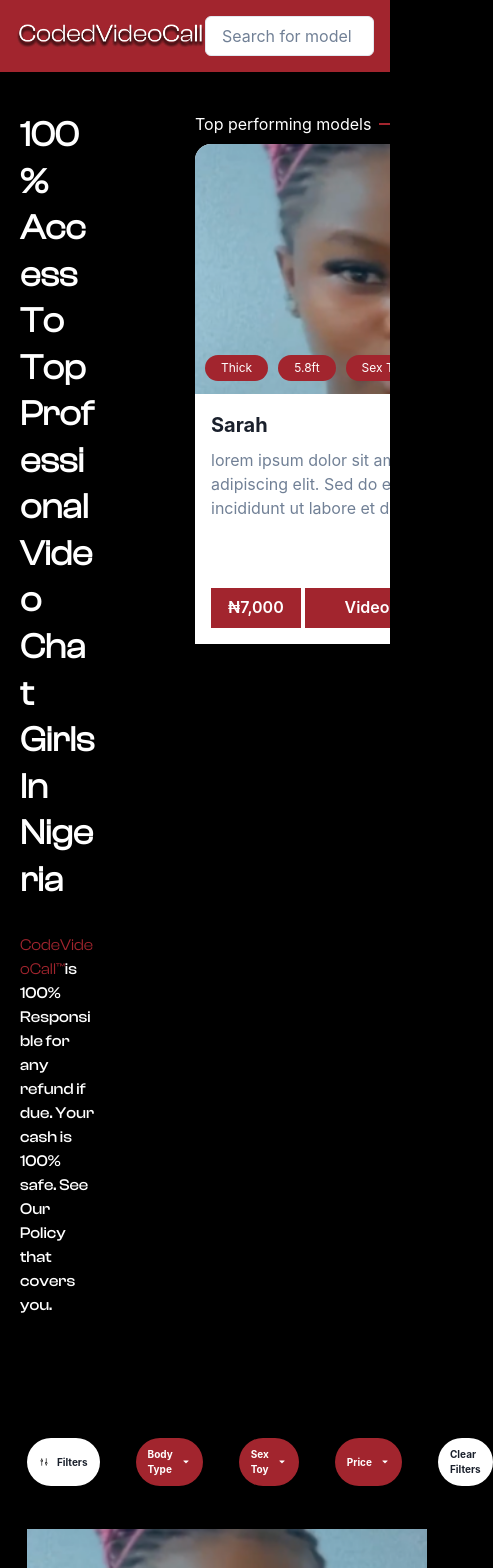
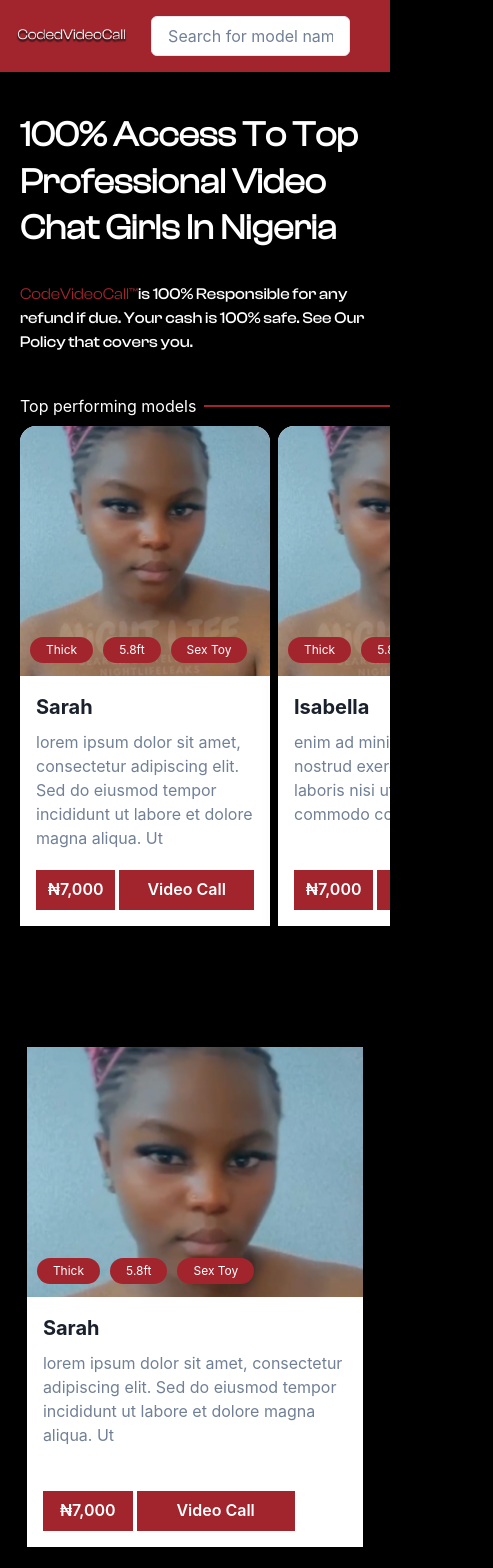
Before and after one commit to codiejay/poki-scrapie, a Next.js app: page / in a window 390 px wide. Shown: the top 1568 px of the page, 493 px wide, since content can reach past the window. Built offline with nearby package versions, Linux system fonts and the light colour scheme.

Commit message:
responsive styling
mobile homepage

```diff
--- a/src/Components/Global/Header.js
+++ b/src/Components/Global/Header.js
@@ -3,10 +3,10 @@ import Search from "../Search";
 
 export const Header = () => {
   return (
-    <Flex w="100%" bg="primary" p="4" justifyContent={"space-between"}>
+    <Flex w="100%" bg="primary" p="4" gap={{ base: 6, md: 0 }} justifyContent={"space-between"}>
       {/* <Img src="/cvcLogo.png" alt="logo" mt="1" /> */}
       <Box
-        w="400px"
+        w={{ base: "200px", sm: '300px', md: "400px" }}
         h="40px"
         bg="url('/cvcLogo.png') center/contain no-repeat"
       />
--- a/src/Components/Global/WelcomeSection.js
+++ b/src/Components/Global/WelcomeSection.js
@@ -4,12 +4,12 @@ import ModelCard from "../ModelCard";
 
 export const WelcomeSection = () => {
   return (
-    <Flex mt={10}>
-      <VStack w="50%" alignItems={"flex-start"} gap={30} px={5}>
-        <Heading w="50%" color="white" fontFamily="Clashreg" fontSize={"35px"}>
+    <Flex mt={10} flexDir={{base: 'column', md: 'row'}} gap={{base: 10, md: 0}}>
+      <VStack w={{base: 'full', md: '50%'}} alignItems={"flex-start"} gap={30} px={5}>
+        <Heading w={{base: 'full', md: '50%'}} color="white" fontFamily="Clashreg" fontSize={"35px"}>
           100% Access To Top Professional Video Chat Girls In Nigeria
         </Heading>
-        <Text w="50%" color="white" fontFamily="Clashmid" fontSize={"1rem"}>
+        <Text w={{base: 'full', md: '50%'}} color="white" fontFamily="Clashmid" fontSize={"1rem"}>
           <Text as={"span"} color={"primary"} fontFamily="Clashreg">
             CodeVideoCall™
           </Text>
@@ -17,7 +17,7 @@ export const WelcomeSection = () => {
           Our Policy that covers you.
         </Text>
       </VStack>
-      <VStack w="50%">
+      <VStack w={{base: 'full', md: '50%'}} pl={{base: 5, md: 0}}>
         <HStack w={"100%"}>
           <Text color="white" flexShrink={0}>
             Top performing models
@@ -45,7 +45,7 @@ export const WelcomeSection = () => {
               img={model.cvcIMG}
               bio={model.bio}
               tags={model.tags}
-              w="400px"
+              w={{base: "250px", md: "400px"}}
               h="500px"
               key={key}
             />
--- a/src/Components/Global/modelSection.js
+++ b/src/Components/Global/modelSection.js
@@ -14,7 +14,7 @@ const ModelSection = () => {
         justifyContent={"flex-start"}
         alignItems={"flex-start"}
       >
-        <Flex gap={"2.25rem"}>
+        <Flex gap={"2.25rem"} display={{base: "none", md: "flex"}}>
           <Box
             display={"flex"}
             alignItems={"center"}
@@ -104,6 +104,7 @@ const ModelSection = () => {
           gap={"4.5rem"}
           flexWrap={"wrap"}
           gridTemplateColumns={"repeat(4, 1fr)"}
+          justifyContent={{ base: "center", lg: "flex-start" }}
         >
           {Models.map((model, key) => (
             <ModelCard
@@ -111,7 +112,7 @@ const ModelSection = () => {
               img={model.cvcIMG}
               bio={model.bio}
               tags={model.tags}
-              w="400px"
+              w={{base: "100%", md: "400px"}}
               h="500px"
               borderTopRadius={1}
               key={key}
--- a/src/Components/Search/index.js
+++ b/src/Components/Search/index.js
@@ -2,7 +2,7 @@ import { Input, InputGroup } from '@chakra-ui/react';
 import { forwardRef } from 'react';
 
 const Search = forwardRef((props, ref) => (
-  <InputGroup maxW={'400px'}>
+  <InputGroup maxW={'400px'} fontSize={{base: '0.75rem', md: '1rem'}}>
     <Input ref={ref} {...props} bg={'white'} placeholder='Search for model name' fontSize={'1rem'}/>
   </InputGroup>
 ));
```
Also changed, not shown: src/app/globals.css (+3 -15 lines), src/app/page.module.css (+17 -0 lines).
